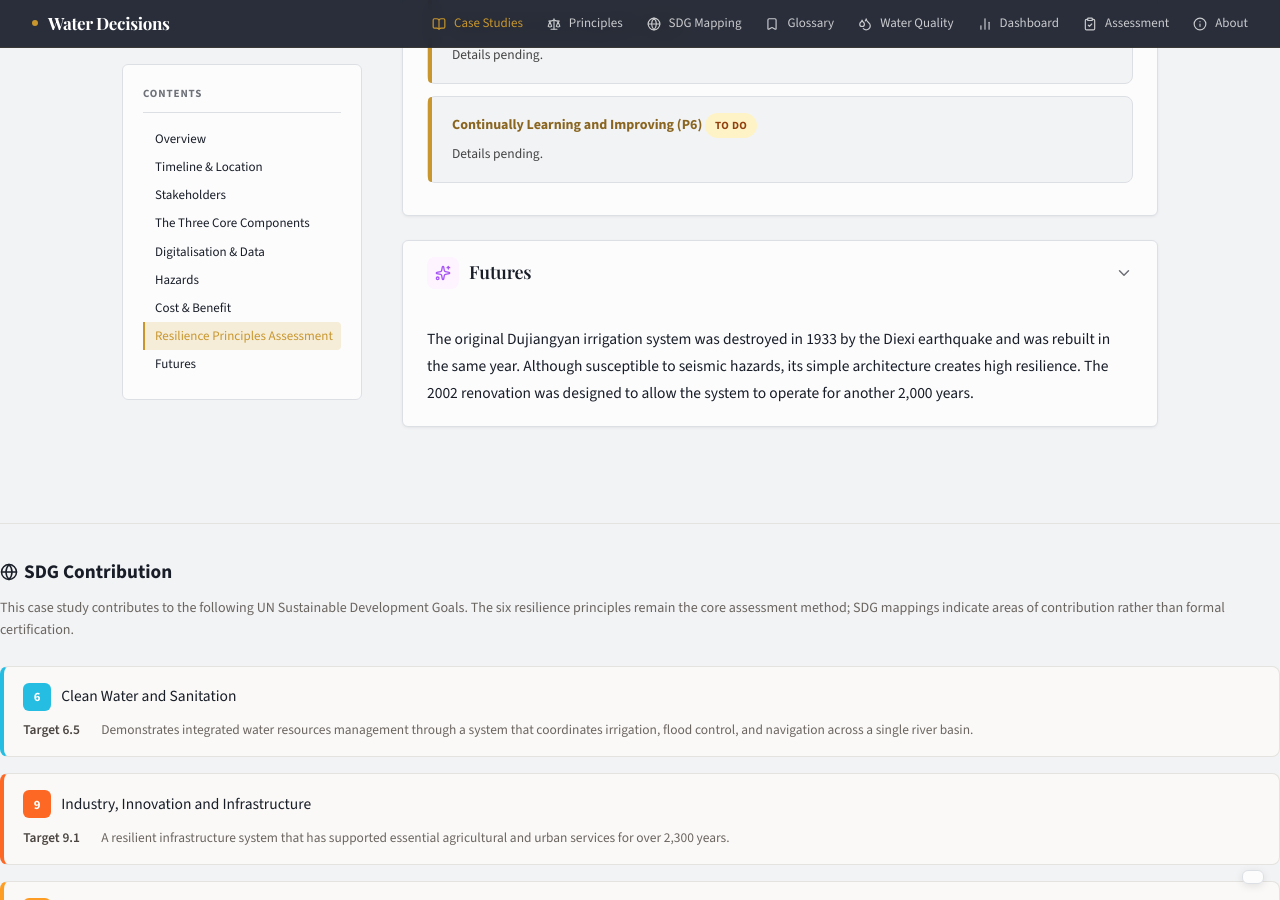
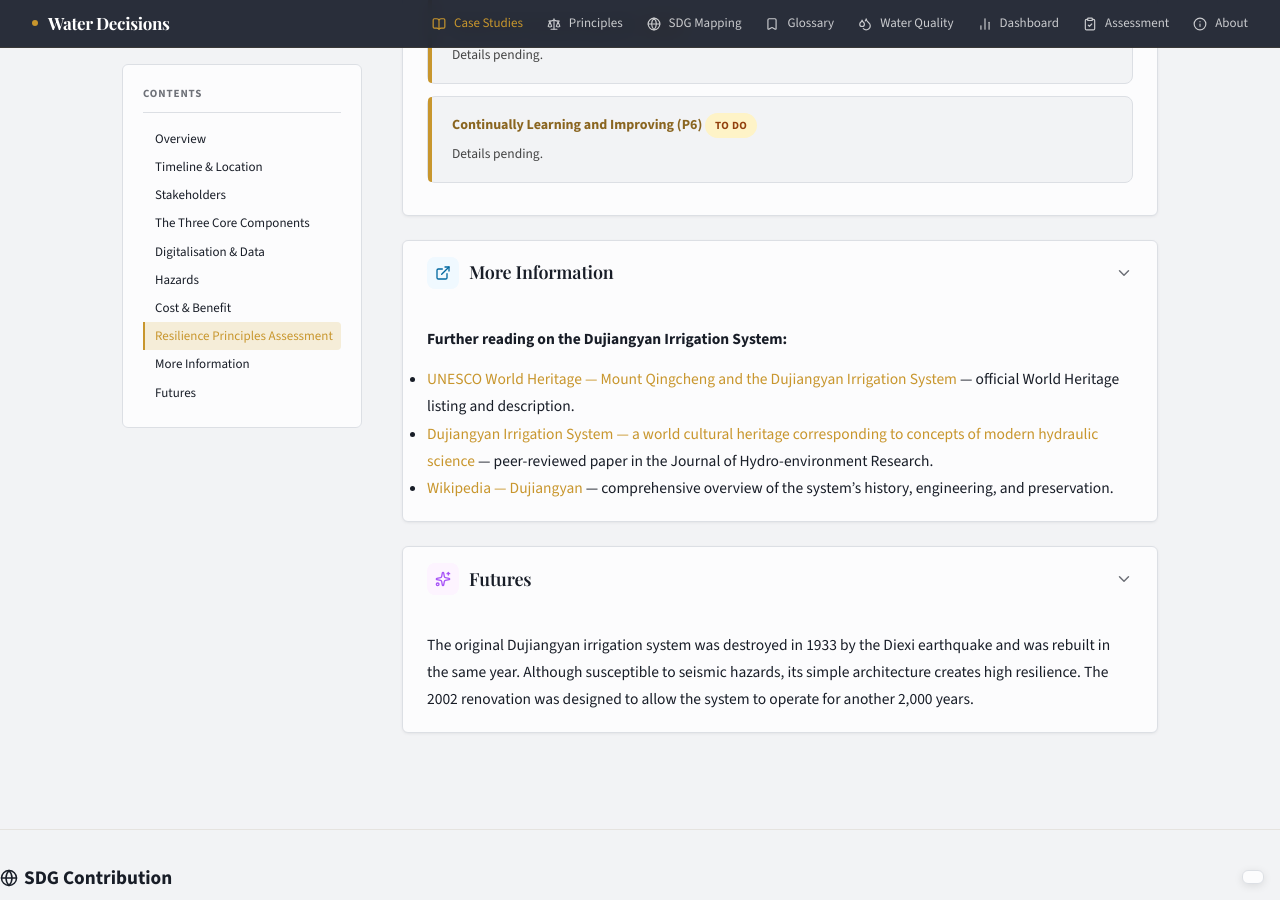
Before and after one commit to visioninglab/waterdecisions, a Jekyll site: the page built from _case_studies/china-hydraulic.md, in a window 1280 px wide and 900 px high, scrolled down 3565 px. Built offline with Jekyll 4.4.1, drawn with Linux system fonts in a browser that asks for light colours.

Commit message:
Add More Information section with external sources

```diff
--- a/_case_studies/china-hydraulic.md
+++ b/_case_studies/china-hydraulic.md
@@ -135,6 +135,14 @@ sections:
         status: todo
         content: "Details pending."
 
+  - id: more-info
+    content: |
+      **Further reading on the Dujiangyan Irrigation System:**
+
+      - <a href="https://whc.unesco.org/pg.cfm?cid=31&id_site=1001" target="_blank" rel="noopener noreferrer" style="color:var(--accent);text-decoration:none;">UNESCO World Heritage &mdash; Mount Qingcheng and the Dujiangyan Irrigation System</a> &mdash; official World Heritage listing and description.
+      - <a href="https://www.sciencedirect.com/science/article/abs/pii/S1570644309000719" target="_blank" rel="noopener noreferrer" style="color:var(--accent);text-decoration:none;">Dujiangyan Irrigation System &mdash; a world cultural heritage corresponding to concepts of modern hydraulic science</a> &mdash; peer-reviewed paper in the Journal of Hydro-environment Research.
+      - <a href="https://en.wikipedia.org/wiki/Dujiangyan" target="_blank" rel="noopener noreferrer" style="color:var(--accent);text-decoration:none;">Wikipedia &mdash; Dujiangyan</a> &mdash; comprehensive overview of the system&rsquo;s history, engineering, and preservation.
+
   - id: futures
     content: |
       The original Dujiangyan irrigation system was destroyed in 1933 by the Diexi earthquake and was rebuilt in the same year. Although susceptible to seismic hazards, its simple architecture creates high resilience. The 2002 renovation was designed to allow the system to operate for another 2,000 years.
```
